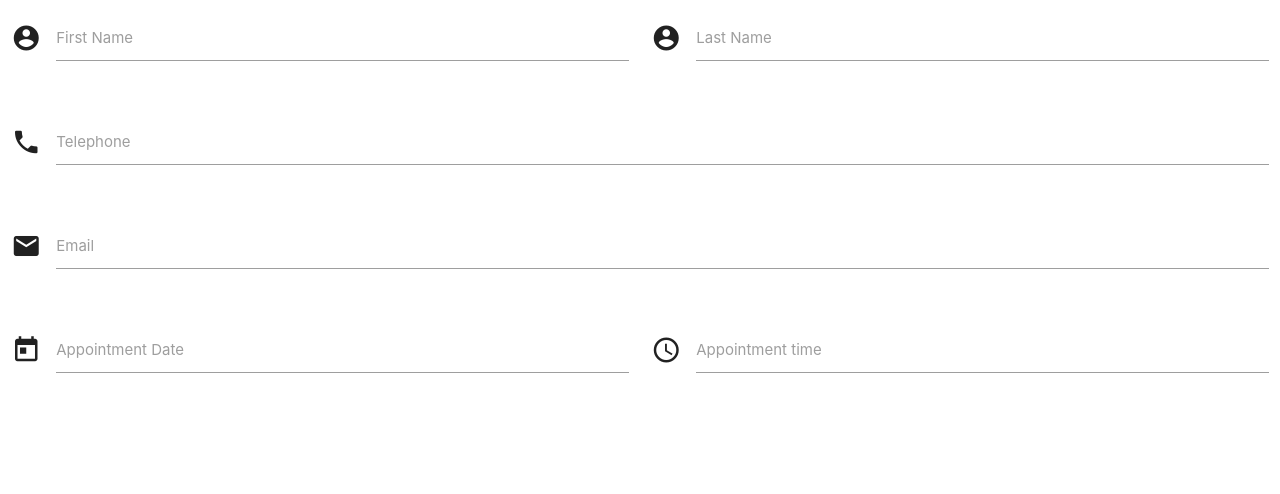
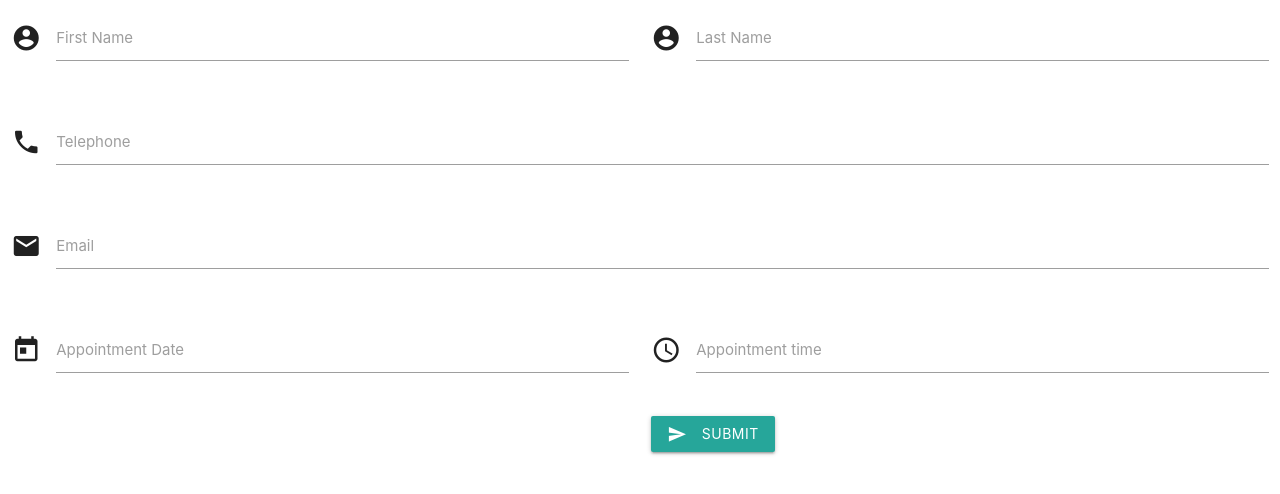
Before and after one commit to danieljanderson/Scheduling, a plain HTML site: page pretty/appointment.html in a window 1280 px wide. Drawn offline with nearby package versions, Linux system fonts and the light colour scheme.

Commit message:
added the submit button

```diff
--- a/pretty/appointment.html
+++ b/pretty/appointment.html
@@ -76,7 +76,12 @@
                 </div>
               </div>
               <!--end of appointment div-->
+              <div class ="col s6 offset-s6">
+              <button class="btn waves-effect waves-light" type="submit" name="action">Submit
+                  <i class="material-icons left">send</i>
+                </button>
               </div>
+            </div>
               <!--end of row div-->
             </form>
             <!-- end of form-->
```
